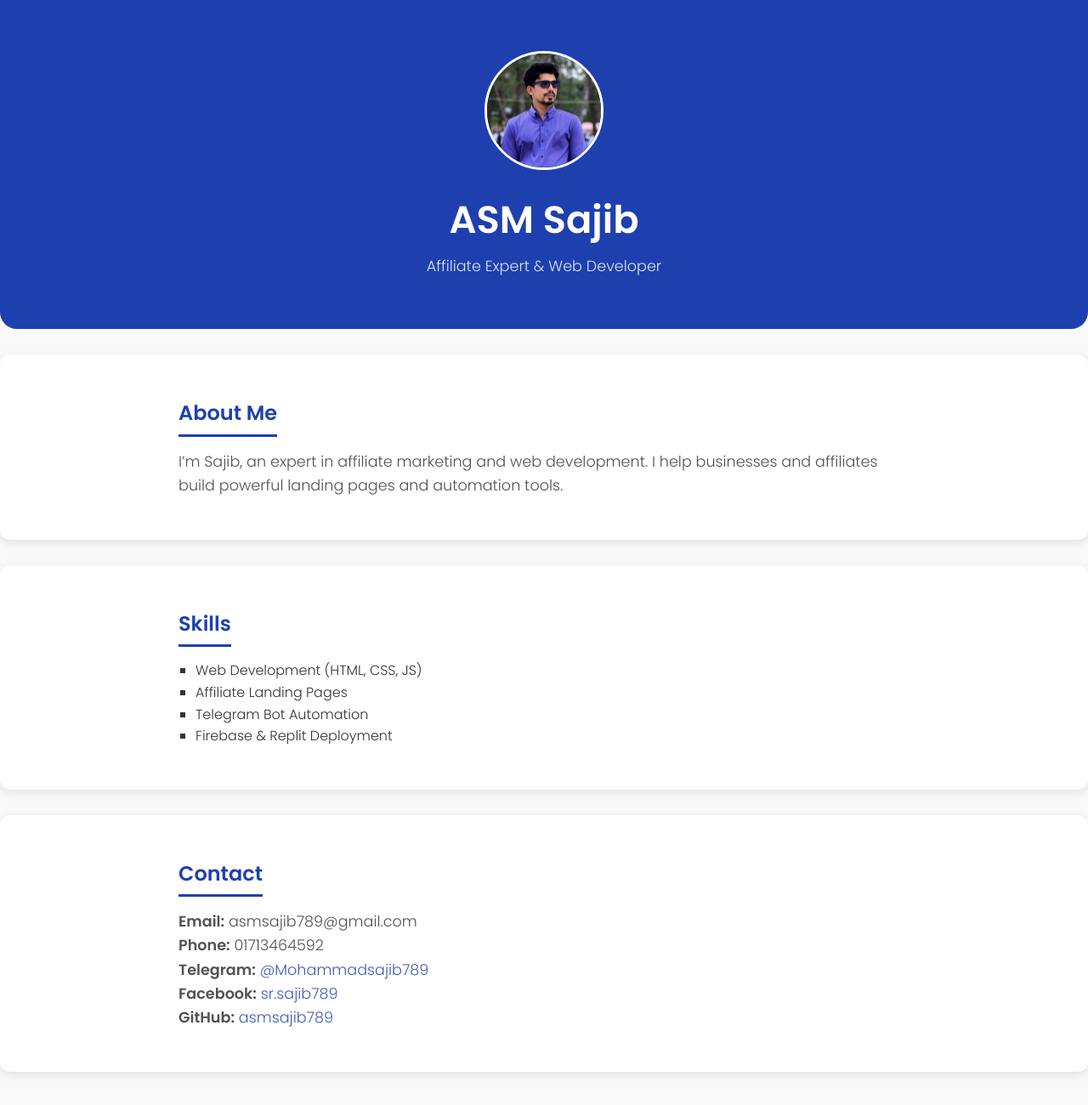
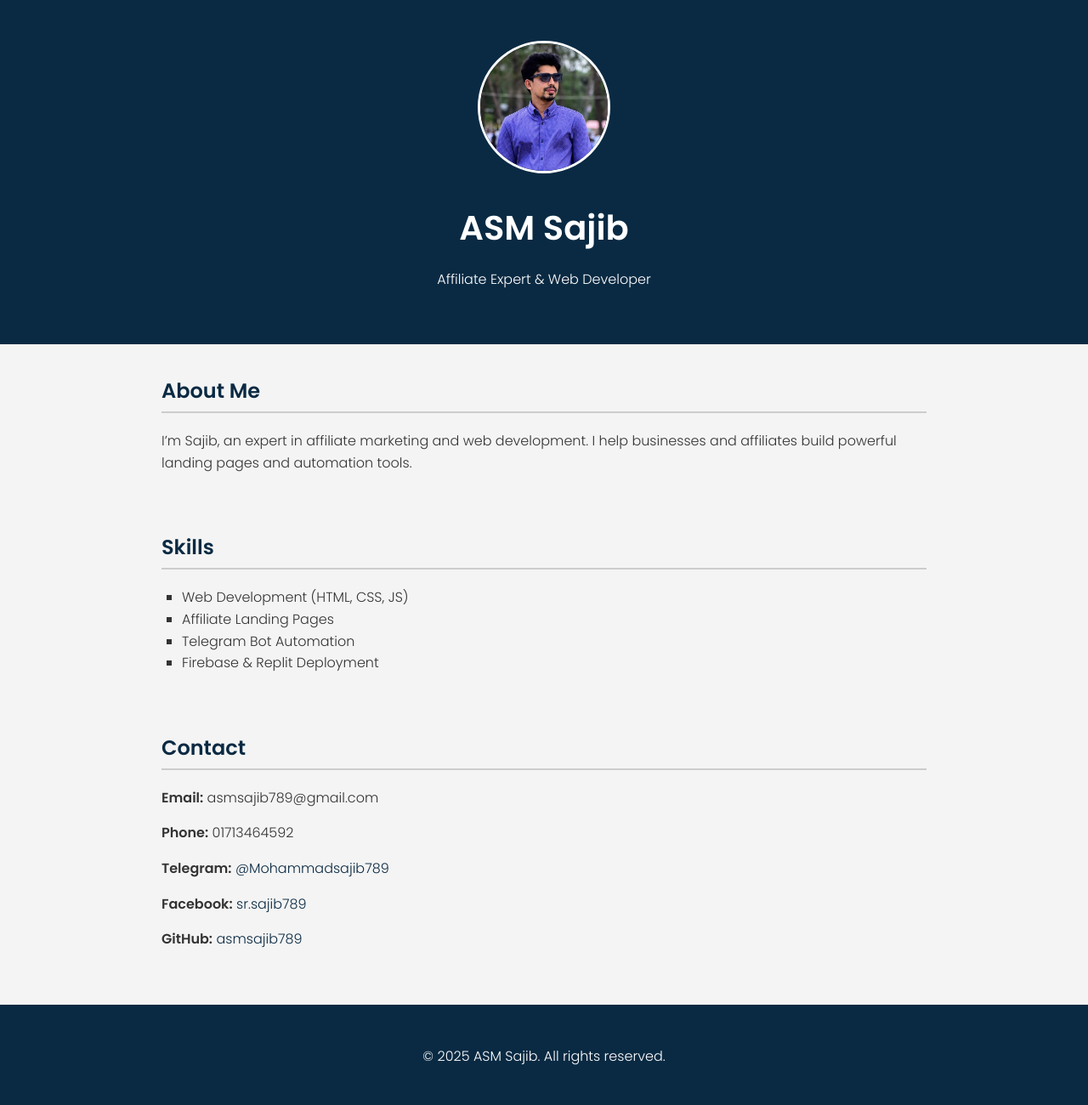
Before and after one commit to asmsajib789/-asm-sajib-portfolio, a plain HTML site: page index.html in a window 1280 px wide. Shown: the top 1300 px of the page at 85% size. Drawn offline with Linux system fonts and the light colour scheme; files whose address does not match are found by name.

Commit message:
Update style.css

```diff
--- a/style.css
+++ b/style.css
@@ -1,75 +1,52 @@
-/* style.css */
-
-* {
+body {
+  font-family: 'Poppins', sans-serif;
   margin: 0;
   padding: 0;
-  box-sizing: border-box;
-  font-family: 'Poppins', sans-serif;
+  line-height: 1.6;
+  background: #f4f4f4;
+  color: #333;
 }
 
-body {
-  background: #f9f9f9;
-  color: #333;
-  line-height: 1.6;
+header {
+  background: #0a2a43;
+  color: white;
+  text-align: center;
+  padding: 2rem 1rem;
+}
+
+.profile-pic {
+  width: 150px;
+  height: 150px;
+  border-radius: 50%;
+  object-fit: cover;
+  margin-bottom: 1rem;
+  border: 3px solid white;
 }
 
 .container {
   max-width: 900px;
   margin: auto;
-  padding: 20px;
-}
-
-header {
-  background: #1e40af;  /* নীল কালার */
-  color: white;
-  padding: 40px 20px;
-  text-align: center;
-  border-radius: 0 0 20px 20px;
-}
-
-.profile-pic {
-  width: 140px;
-  height: 140px;
-  border-radius: 50%;
-  object-fit: cover;
-  margin-bottom: 15px;
-  border: 3px solid white;
+  padding: 1rem;
 }
 
 h1 {
-  font-weight: 700;
-  font-size: 2.8rem;
-  margin-bottom: 5px;
-}
-
-p {
-  font-size: 1.1rem;
-  opacity: 0.85;
-}
-
-section {
-  padding: 30px 20px;
-  margin-top: 30px;
-  background: white;
-  border-radius: 12px;
-  box-shadow: 0 3px 12px rgb(0 0 0 / 0.1);
+  margin: 0.5rem 0;
+  font-size: 2.5rem;
 }
 
 h2 {
-  color: #1e40af;
-  margin-bottom: 15px;
-  border-bottom: 3px solid #1e40af;
-  display: inline-block;
-  padding-bottom: 5px;
+  color: #0a2a43;
+  border-bottom: 2px solid #ccc;
+  padding-bottom: 0.3rem;
 }
 
 ul {
   list-style-type: square;
-  margin-left: 20px;
+  padding-left: 1.5rem;
 }
 
 a {
-  color: #1e40af;
+  color: #0a2a43;
   text-decoration: none;
 }
 
@@ -78,9 +55,9 @@ a:hover {
 }
 
 footer {
+  background: #0a2a43;
+  color: white;
   text-align: center;
-  padding: 15px 0;
-  margin-top: 50px;
-  font-size: 0.9rem;
-  color: #666;
+  padding: 1rem;
+  margin-top: 2rem;
 }
```
